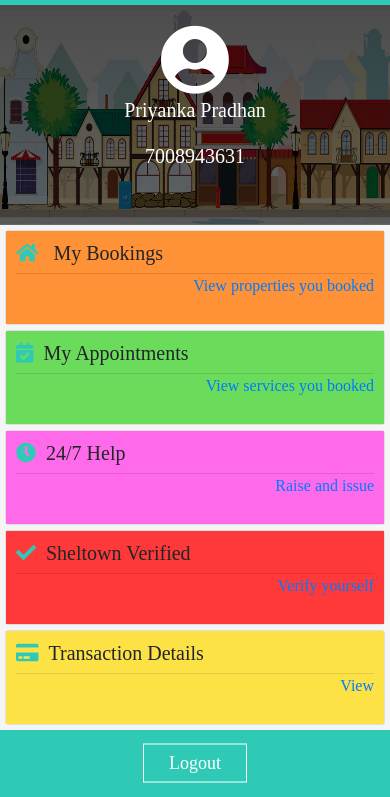
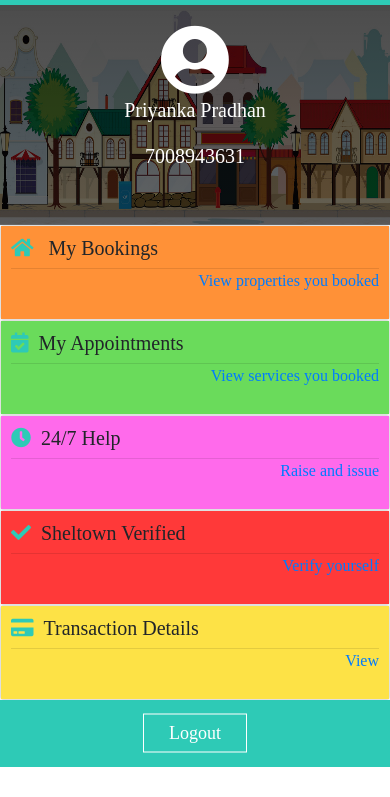
Before and after one commit to praths2020/Sheltown-1, a website: page index.html in a window 390 px wide. Shown: the part 54-851 px from the top of the page. Drawn offline with nearby package versions, Linux system fonts and the light colour scheme.

Commit message:
adjusted gaps in mobile view

```diff
--- a/index.html
+++ b/index.html
@@ -191,7 +191,7 @@
         float: right;
       }
       .card{
-        margin: 5px;
+        margin: 0px;
       }
       .card-body{
         padding: 10px 10px;
```
